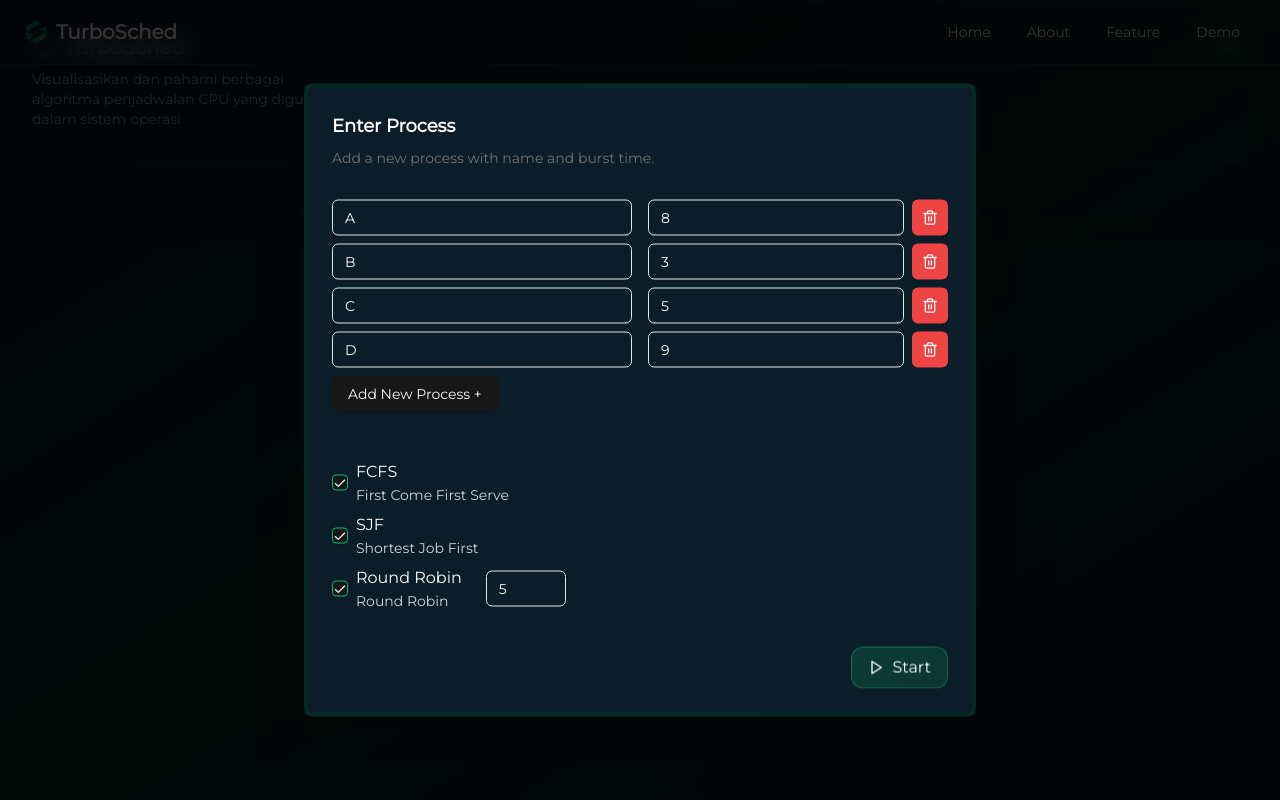
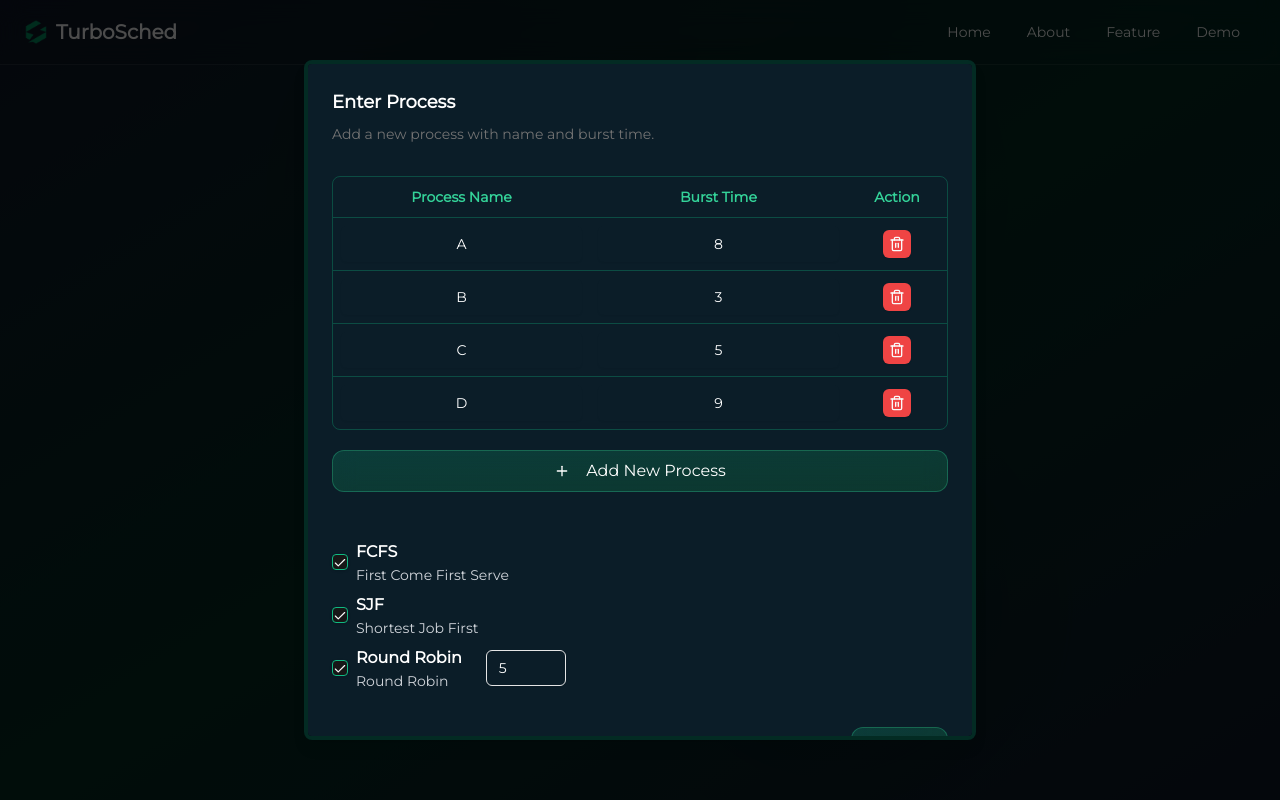
Before and after one commit to zhekabaila/penjadwalan-proses-next, a Next.js app: page /visualization in a window 1280 px wide. Shown: the top 800 px of the page. Built offline with nearby package versions, Linux system fonts and the light colour scheme.

Commit message:
feat: add

```diff
--- a/app/visualization/_components/process-form.tsx
+++ b/app/visualization/_components/process-form.tsx
@@ -7,11 +7,12 @@ import {
   AlertDialogTitle
 } from '@/components/ui/alert-dialog'
 import { Button } from '@/components/ui/button'
-import { Play, Trash2 } from 'lucide-react'
+import { Play, Plus, Trash2 } from 'lucide-react'
 import { ALGORITHMS } from '../_constants'
 import { Input } from '@/components/ui/input'
 import { Checkbox } from '@/components/ui/checkbox'
 import { Form, FormControl, FormField, FormItem, FormLabel } from '@/components/ui/form'
+import { Table, TableBody, TableCell, TableHead, TableHeader, TableRow } from '@/components/ui/table'
 import z from 'zod'
 import { processSchema } from '@/schemas/process'
 import { UseFormReturn } from 'react-hook-form'
@@ -45,7 +46,9 @@ const ProcessForm = ({
 }: IProps) => {
   return (
     <AlertDialog open={open} onOpenChange={onOpenChange}>
-      <AlertDialogContent className="sm:max-w-2xl w-full mx-auto space-y-4 bg-[#0b1d28] border-4 border-[#032b23] min-h-[600px] max-h-[700px] overflow-y-auto">
+      <AlertDialogContent
+        overlayClassName="bg-black/70"
+        className="sm:max-w-2xl w-full mx-auto space-y-4 bg-[#0b1d28] border-4 border-[#032b23] min-h-[600px] max-h-[85vh] overflow-y-auto">
         {/* <button
           className="hidden sm:block absolute top-6 right-6"
           onClick={() => {
@@ -54,15 +57,25 @@ const ProcessForm = ({
           <X />
         </button> */}
         <AlertDialogHeader>
-          <AlertDialogTitle>Enter Process</AlertDialogTitle>
-          <AlertDialogDescription>Add a new process with name and burst time.</AlertDialogDescription>
+          <AlertDialogTitle className="m-0 p-0">Enter Process</AlertDialogTitle>
+          <AlertDialogDescription className="m-0 p-0">Add a new process with name and burst time.</AlertDialogDescription>
         </AlertDialogHeader>
 
         <Form {...form}>
           <form onSubmit={form.handleSubmit(onSubmit)} className="flex flex-col gap-5">
-            <ul className="flex flex-col gap-2">
+            <div className="border border-emerald-500/30 rounded-lg">
+              <Table className="min-w-full max-w-full overflow-x-auto">
+                <TableHeader>
+                  <TableRow className="hover:bg-emerald-950/30 border-emerald-500/30">
+                    <TableHead className="text-emerald-400 font-semibold text-center">Process Name</TableHead>
+                    <TableHead className="text-emerald-400 font-semibold text-center">Burst Time</TableHead>
+                    <TableHead className="text-emerald-400 font-semibold text-center w-[100px]">Action</TableHead>
+                  </TableRow>
+                </TableHeader>
+                <TableBody>
                   {form.watch('process').map((p, index) => (
-                <li key={p.id} className="grid grid-cols-2 gap-4">
+                    <TableRow key={p.id} className="hover:bg-emerald-950/30 border-emerald-500/30">
+                      <TableCell className="text-center">
                         <FormField
                           control={form.control}
                           name={`process.${index}.name`}
@@ -73,45 +86,68 @@ const ProcessForm = ({
                                 <Input
                                   {...field}
                                   autoComplete="off"
-                            placeholder="Process Name"
-                            className={cn(fieldState.error && 'border-destructive focus-visible:ring-destructive')}
+                                  placeholder={'P' + (index + 1)}
+                                  className={cn(
+                                    'text-center border-none border-transparent focus-visible:ring-0',
+                                    fieldState.error && 'caret-destructive'
+                                  )}
                                 />
                               </FormControl>
                             </FormItem>
                           )}
                         />
-                  <div className="flex items-center gap-2">
+                      </TableCell>
+                      <TableCell className="text-center">
                         <FormField
                           control={form.control}
                           name={`process.${index}.burstTime`}
                           render={({ field, fieldState }) => (
-                        <FormItem className="flex-1 space-y-0">
+                            <FormItem className="space-y-0">
                               <FormLabel className="sr-only">Burst Time</FormLabel>
                               <FormControl>
                                 <Input
                                   {...field}
-                              type="number"
+                                  type="text"
                                   autoComplete="off"
                                   placeholder="Burst Time"
-                              className={cn(fieldState.error && 'border-destructive focus-visible:ring-destructive')}
-                              onChange={(e) => field.onChange(Number(e.target.value))}
+                                  className={cn(
+                                    'text-center border-none border-transparent focus-visible:ring-0',
+                                    fieldState.error && 'caret-destructive'
+                                  )}
+                                  onChange={(e) => {
+                                    if (e.target.value === '' || /^[0-9\b]+$/.test(e.target.value)) {
+                                      field.onChange(Number(e.target.value))
+                                    }
+                                  }}
                                 />
                               </FormControl>
                             </FormItem>
                           )}
                         />
-                    <Button type="button" variant="destructive" size="icon" onClick={() => handleRemoveProcess(p.id)}>
-                      <Trash2 className="" />
+                      </TableCell>
+                      <TableCell className="text-center">
+                        <div className="flex justify-center">
+                          <Button
+                            type="button"
+                            variant="destructive"
+                            size="icon"
+                            className="w-7 h-7"
+                            onClick={() => handleRemoveProcess(p.id)}>
+                            <Trash2 className="w-3 h-3" />
                           </Button>
                         </div>
-                </li>
+                      </TableCell>
+                    </TableRow>
                   ))}
-              <li>
-                <Button type="button" onClick={() => handleAddProcess()}>
-                  Add New Process +
-                </Button>
-              </li>
-            </ul>
+                </TableBody>
+              </Table>
+            </div>
+            <div>
+              <GlassButton type="button" onClick={() => handleAddProcess()} className="w-full">
+                <Plus className="w-4 h-4 mr-2" />
+                Add New Process
+              </GlassButton>
+            </div>
 
             <ul className="flex flex-col gap-2 mt-7">
               {ALGORITHMS.map((algo) => (
@@ -124,7 +160,7 @@ const ProcessForm = ({
                     }}
                   />
                   <div className="flex flex-col gap-px">
-                    <p className="font-medium text-white">{algo.shortName}</p>
+                    <p className="font-semibold text-white">{algo.shortName}</p>
                     <p className="text-sm font-light text-gray-300">{algo.name}</p>
                   </div>
                   {algo.id === 'rr' && isAlgorithmSelected('rr') && (
--- a/app/visualization/_components/process-table.tsx
+++ b/app/visualization/_components/process-table.tsx
@@ -1,15 +1,17 @@
 import { Table, TableBody, TableCell, TableHead, TableHeader, TableRow } from '@/components/ui/table'
 import { Process } from '../types'
+import { cn } from '@/lib/utils'
 
 interface IProps {
   data: Process[]
   averageWaitingTime: number
   averageTurnaroundTime: number
+  show?: boolean
 }
 
-const ProcessTable = ({ data, averageWaitingTime, averageTurnaroundTime }: IProps) => {
+const ProcessTable = ({ data, averageWaitingTime, averageTurnaroundTime, show = true }: IProps) => {
   return (
-    <div className="grid border border-emerald-500/30 rounded-lg">
+    <div className={cn('grid border border-emerald-500/30 rounded-lg', !show && 'opacity-10')}>
       <Table className="min-w-full max-w-full overflow-x-auto">
         <TableHeader>
           <TableRow className="hover:bg-emerald-950/30 border-emerald-500/30">
@@ -22,18 +24,18 @@ const ProcessTable = ({ data, averageWaitingTime, averageTurnaroundTime }: IProp
         <TableBody>
           {data.map((p: Process) => (
             <TableRow key={p.id} className="hover:bg-emerald-950/30 border-emerald-500/30">
-              <TableCell className="text-center text-white font-medium">{p.name}</TableCell>
+              <TableCell className="text-center font-semibold text-white">{p.name}</TableCell>
               <TableCell className="text-center text-gray-200">{p.burstTime}</TableCell>
               <TableCell className="text-center text-gray-200">{p.waitingTime}</TableCell>
               <TableCell className="text-center text-gray-200">{p.turnaroundTime}</TableCell>
             </TableRow>
           ))}
           <TableRow className="hover:bg-emerald-950/30 border-emerald-500/30">
-            <TableCell className="font-bold text-center text-emerald-400" colSpan={2}>
+            <TableCell className="text-center font-bold text-emerald-400" colSpan={2}>
               Rata-rata
             </TableCell>
-            <TableCell className="font-bold text-center text-emerald-400">{averageWaitingTime.toFixed(2)}</TableCell>
-            <TableCell className="font-bold text-center text-emerald-400">{averageTurnaroundTime.toFixed(2)}</TableCell>
+            <TableCell className="text-center font-bold text-emerald-400">{averageWaitingTime.toFixed(2)}</TableCell>
+            <TableCell className="text-center font-bold text-emerald-400">{averageTurnaroundTime.toFixed(2)}</TableCell>
           </TableRow>
         </TableBody>
       </Table>
--- a/app/visualization/_components/visualization-modal.tsx
+++ b/app/visualization/_components/visualization-modal.tsx
@@ -20,8 +20,6 @@ interface Flow extends Process {
 interface IProps {
   open: boolean
   onOpenChange: (open: boolean) => void
-  onFinish: () => void
-  step: number
   currentStepVisualization: number
   onPreviousStep: () => void
   onNextStep: () => void
@@ -38,10 +36,8 @@ const VisualizationModal = ({
   open,
   onOpenChange,
   ganttChart,
-  onFinish,
   onNextStep,
   onPreviousStep,
-  step,
   currentStepVisualization,
   process = [],
   table,
@@ -52,13 +48,9 @@ const VisualizationModal = ({
   const totalBurstTime = process.reduce((acc, p) => acc + p.burstTime, 0)
   const currentFlowStep = processFlow[currentStepVisualization] || []
 
-  console.log('Current Flow Step:', currentFlowStep)
-
-  console.log({ ganttChart, process, table, step, currentStepVisualization, onFinish, processFlow, currentFlowStep })
-
   return (
     <AlertDialog open={open} onOpenChange={onOpenChange}>
-      <AlertDialogContent className="sm:max-w-6xl w-full mx-auto space-y-4 bg-[#0b1d28] border-4 border-[#032b23] min-h-[600px] max-h-[700px] overflow-y-auto">
+      <AlertDialogContent className="sm:max-w-6xl w-full mx-auto space-y-4 bg-[#0b1d28] border-4 border-[#032b23] min-h-[600px] max-h-[85vh] overflow-y-auto">
         <button
           className="hidden sm:block absolute top-6 right-6"
           onClick={() => {
@@ -67,10 +59,10 @@ const VisualizationModal = ({
           <X />
         </button>
         <AlertDialogHeader>
-          <AlertDialogTitle>
+          <AlertDialogTitle className="m-0 p-0">
             Visualisasi Process - Step {currentStepVisualization} of {processFlow.length > 0 ? processFlow.length - 1 : 0}
           </AlertDialogTitle>
-          <AlertDialogDescription>
+          <AlertDialogDescription className="m-0 p-0">
             {currentStepVisualization === 0
               ? 'Initial state - All processes are waiting'
               : `Step ${currentStepVisualization}: ${
@@ -105,7 +97,7 @@ const VisualizationModal = ({
                             {flowProcess.currentBurstTime}
                           </span>
                         </TableCell>
-                        <TableCell className="text-center">
+                        <TableCell className="text-center w-[150px]">
                           <span
                             className={cn(
                               'px-3 py-1 rounded-full text-xs font-semibold',
@@ -151,10 +143,13 @@ const VisualizationModal = ({
                       <div className="absolute -bottom-14 left-1/2 -translate-x-1/2">
                         <ArrowDown className="animate-bounce w-6 h-6 text-emerald-400" />
                       </div>
-                      <ul className="flex flex-col gap-1 text-xs text-white">
-                        <li>Waiting Time: {p.waitingTime}</li>
-                        <li>Burst Time: {p.burstTime}</li>
-                        <li>Turnaround Time: {p.turnaroundTime}</li>
+                      <ul className="grid grid-cols-3 gap-3 text-xs text-white">
+                        <li className="col-span-2">Waiting Time</li>
+                        <li>: {p.waitingTime}</li>
+                        <li className="col-span-2">Burst Time</li>
+                        <li>: {p.burstTime}</li>
+                        <li className="col-span-2">Turnaround Time</li>
+                        <li>: {p.turnaroundTime}</li>
                       </ul>
                     </div>
                   </div>
@@ -182,13 +177,12 @@ const VisualizationModal = ({
               </GlassButton>
             </div>
           </div>
-          {currentStepVisualization === processFlow.length - 1 && (
-            <ProcessTable
-              averageWaitingTime={averageWaitingTime}
-              averageTurnaroundTime={averageTurnaroundTime}
-              data={table}
-            />
-          )}
+          <ProcessTable
+            averageWaitingTime={averageWaitingTime}
+            averageTurnaroundTime={averageTurnaroundTime}
+            data={table}
+            show={currentStepVisualization === processFlow.length - 1}
+          />
         </div>
       </AlertDialogContent>
     </AlertDialog>
--- a/app/visualization/_layouts/visualization-layout.tsx
+++ b/app/visualization/_layouts/visualization-layout.tsx
@@ -35,7 +35,6 @@ const VisualizationLayout = () => {
   })
 
   const [startVisualization, setStartVisualization] = useState<boolean>(false)
-  const [visualizationStep, setVisualizationStep] = useState<number>(0)
   const [currentStepVisualization, setCurrentStepVisualization] = useState<number>(1)
   const [visualizationAlgorithm, setVisualizationAlgorithm] = useState<'fcfs' | 'sjf' | 'rr'>('fcfs')
   const [processFlow, setProcessFlow] = useState<ProcessFlow>({})
@@ -78,8 +77,6 @@ const VisualizationLayout = () => {
   const handleVisualizationStart = () => {
     const process = form.getValues('process')
     // Logic to start the visualization based on selected processes and algorithms
-    console.log('Starting visualization with:', { process, selectedAlgorithm })
-
     selectedAlgorithm.forEach((algoId) => {
       switch (algoId) {
         case 'fcfs':
@@ -115,10 +112,6 @@ const VisualizationLayout = () => {
   }
 
   const handleRRVisualization = (process: Process[]) => {
-    // Logic for Round Robin visualization
-
-    console.log('Starting Round Robin Visualization with kwantan:', kwantan, process)
-
     // Simpan burst time asli untuk perhitungan akhir
     const originalBurstTimes = new Map(process.map((p) => [p.id, p.burstTime]))
 
@@ -237,10 +230,6 @@ const VisualizationLayout = () => {
         averageTurnaroundTime: avgTurnaroundTime
       }
     }))
-
-    console.log('Round Robin Gantt Chart:', ganttChart)
-    console.log('Round Robin Table:', tableData)
-    console.log('Round Robin Flow Steps:', flowSteps)
   }
 
   const handleSJFVisualization = (process: Process[]) => {
@@ -257,7 +246,6 @@ const VisualizationLayout = () => {
         averageTurnaroundTime: result.reduce((acc, p) => acc + (p.turnaroundTime || 0), 0) / result.length
       }
     }))
-    console.log('Sorted SJF Process:', result)
   }
 
   const handleCalculateGanttChart = (processParams: Process[], algorithm: 'fcfs' | 'sjf' | 'rr'): Process[] => {
@@ -302,10 +290,8 @@ const VisualizationLayout = () => {
     return processFlow
   }
 
-  console.log('Process Flow State:', processFlow)
-
   return (
-    <>
+    <div className="min-h-screen">
       <VisualizationModal
         open={startVisualization}
         onOpenChange={(open) => setStartVisualization(open)}
@@ -313,11 +299,6 @@ const VisualizationLayout = () => {
         averageWaitingTime={algorithmState[visualizationAlgorithm]?.averageWaitingTime || 0}
         ganttChart={algorithmState[visualizationAlgorithm]?.ganttChart || []}
         table={algorithmState[visualizationAlgorithm]?.table || []}
-        onFinish={() => {
-          setStartVisualization(false)
-          setVisualizationStep(0)
-          setCurrentStepVisualization(0)
-        }}
         onNextStep={() => {
           setCurrentStepVisualization((prev) => prev + 1)
         }}
@@ -326,7 +307,6 @@ const VisualizationLayout = () => {
         }}
         process={form.getValues('process')}
         processFlow={processFlow[visualizationAlgorithm] || []}
-        step={visualizationStep}
         currentStepVisualization={currentStepVisualization}
         algorithm={visualizationAlgorithm}
       />
@@ -384,7 +364,6 @@ const VisualizationLayout = () => {
                 averageTurnaroundTime={algorithmState.fcfs.averageTurnaroundTime || 0}
                 averageWaitingTime={algorithmState.fcfs.averageWaitingTime || 0}
                 onClickVisualize={() => {
-                  setVisualizationStep((processFlow.fcfs?.length || 1) - 1)
                   setVisualizationAlgorithm('fcfs')
                   setCurrentStepVisualization(0)
                   setStartVisualization(true)
@@ -399,7 +378,6 @@ const VisualizationLayout = () => {
                 averageTurnaroundTime={algorithmState.sjf.averageTurnaroundTime || 0}
                 averageWaitingTime={algorithmState.sjf.averageWaitingTime || 0}
                 onClickVisualize={() => {
-                  setVisualizationStep((processFlow.sjf?.length || 1) - 1)
                   setVisualizationAlgorithm('sjf')
                   setCurrentStepVisualization(0)
                   setStartVisualization(true)
@@ -414,7 +392,6 @@ const VisualizationLayout = () => {
                 averageTurnaroundTime={algorithmState.rr.averageTurnaroundTime || 0}
                 averageWaitingTime={algorithmState.rr.averageWaitingTime || 0}
                 onClickVisualize={() => {
-                  setVisualizationStep((processFlow.rr?.length || 1) - 1)
                   setVisualizationAlgorithm('rr')
                   setCurrentStepVisualization(0)
                   setStartVisualization(true)
@@ -424,7 +401,7 @@ const VisualizationLayout = () => {
           </div>
         </div>
       )}
-    </>
+    </div>
   )
 }
 
--- a/components/ui/alert-dialog.tsx
+++ b/components/ui/alert-dialog.tsx
@@ -29,10 +29,12 @@ AlertDialogOverlay.displayName = AlertDialogPrimitive.Overlay.displayName
 
 const AlertDialogContent = React.forwardRef<
   React.ElementRef<typeof AlertDialogPrimitive.Content>,
-  React.ComponentPropsWithoutRef<typeof AlertDialogPrimitive.Content>
->(({ className, ...props }, ref) => (
+  React.ComponentPropsWithoutRef<typeof AlertDialogPrimitive.Content> & {
+    overlayClassName?: string
+  }
+>(({ className, overlayClassName, ...props }, ref) => (
   <AlertDialogPortal>
-    <AlertDialogOverlay />
+    <AlertDialogOverlay className={overlayClassName} />
     <AlertDialogPrimitive.Content
       ref={ref}
       className={cn(
```
Also changed, not shown: app/_components/Navbar.tsx (+15 -46 lines). Lines whose indentation alone changed are shown as unchanged.
